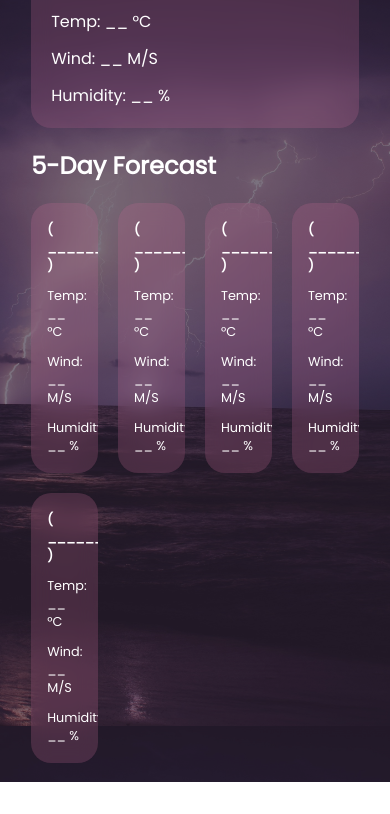
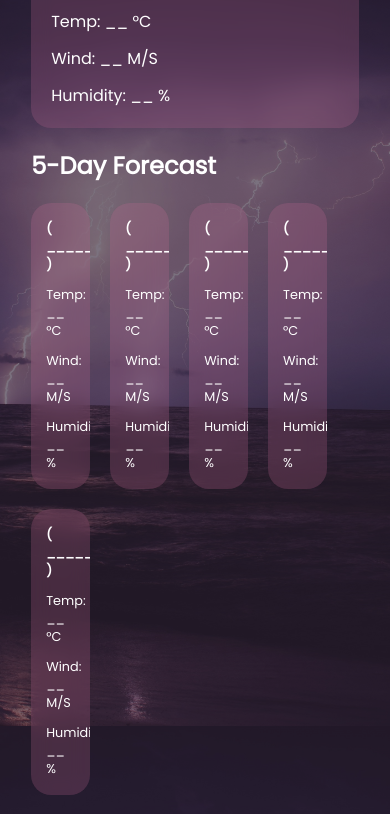
Before and after one commit to Bora-Di/weather-App, a plain HTML site: page index.html in a window 390 px wide. Shown: the part 118-932 px from the top of the page. Before the commit the page ends 900 px from the top, so only its background shows below. Drawn offline with nearby package versions, Linux system fonts and the light colour scheme.

Commit message:
5cards_screen

```diff
--- a/style.css
+++ b/style.css
@@ -142,8 +142,8 @@ gap: 20px;
 .weather-cards .card {
 content: '';
 list-style: none;
-padding: 18px 16px;
-width: calc(100% / 5);
+padding: 17px 15px;
+width: calc(90% / 5);
 position: relative;
 color: #fff;
 background: inherit;
@@ -166,13 +166,13 @@ padding: 20px;
 flex-wrap: wrap;
 }
 .weather-cards .card {
-width: calc(100% / 5- 15px);
+width: calc(90% / 5- 15px);
 }
 }
 
 @media (max-width: 1200px) {
 .weather-cards .card {
-width: calc(100% / 4 - 15px);
+width: calc(90% / 3- 15px);
 }
 }
 
```
